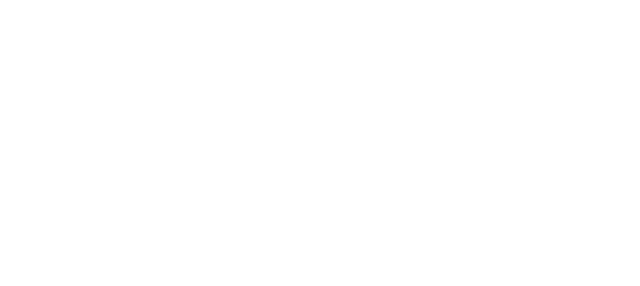
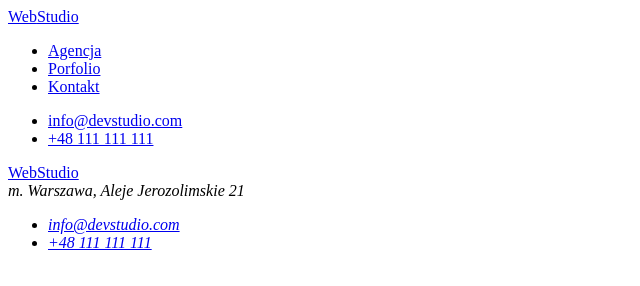
Before and after one commit to ReneZuk/goit-markup-hw-02, a plain HTML site: page CSS/portfolio.html in a window 1280 px wide. Shown: the whole page, without its empty margins (0-640 px from the left). Drawn offline with Linux system fonts and the light colour scheme.

Commit message:
utworzenie body header footer

```diff
--- a/CSS/portfolio.html
+++ b/CSS/portfolio.html
@@ -7,6 +7,36 @@
     <title>Document</title>
 </head>
 <body>
+     <header>
+        <!--Logo-->
+        <a href="https://renezuk.github.io/goit-markup-hw-02/"><span class="accent">Web</span><span>Studio</span></a>
+        <nav>
+            <!-- Nawigacja do innych stron -->
+            <ul>
+                <li><a href="/agencja">Agencja</a></li>
+                <li><a href="/portfolio">Porfolio</a></li>
+                <li><a href="kontakt">Kontakt</a></li>
+            </ul>
+        </nav>
+        <ul>
+        <li><a href="mailto:info@devstudio.com">info@devstudio.com</a></li>
+       <li><a href="tel:+48111111111">+48 111 111 111</a></li>
+        </ul>
+    </header>
+    <main>
 
+    </main>
+    <footer>
+        <a href="https://renezuk.github.io/goit-markup-hw-01/"><span>Web</span><span>Studio</span></a>
+        <address>
+            m. Warszawa, Aleje Jerozolimskie 21
+        </address>
+        <address>
+            <ul>
+                <li> <a href="mailto:info@devstudio.com">info@devstudio.com</a></li>
+                <li><a href="tel:+48111111111">+48 111 111 111</a></li>
+            </ul>
+        </address>
+    </footer>
 </body>
 </html>
```
